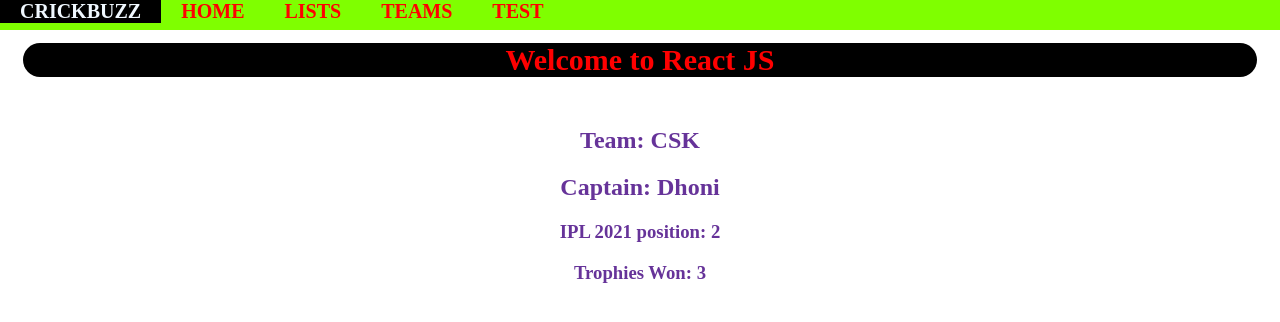
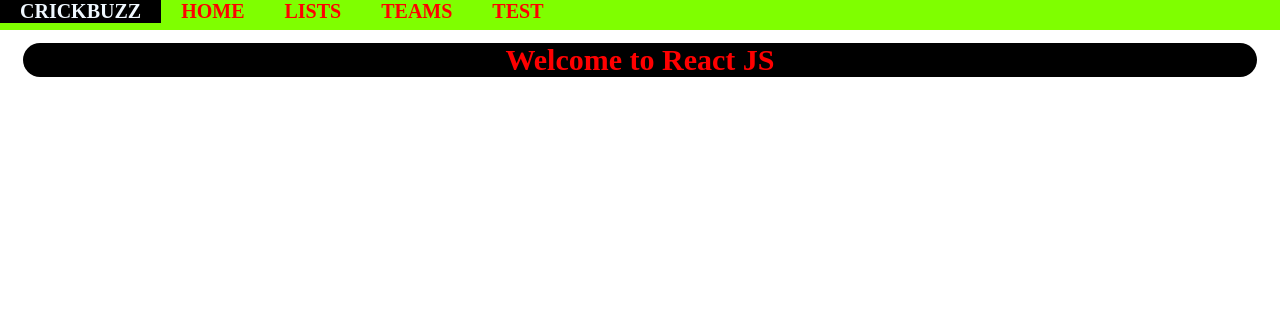
Before and after one commit to RhutvijChiplunkar/React-JS, a React (Create React App) app: page /list/1 in a window 1280 px wide. Shown: the top 322 px of the page. Built offline with nearby package versions, Linux system fonts and the light colour scheme; data requests are answered from the project's data file.

Commit message:
changes made

```diff
--- a/src/App.js
+++ b/src/App.js
@@ -30,17 +30,21 @@
           <div className="main-paths">
             <Switch>
                 <Route exact path="/teams">
-                    <Teams/>
+                  <Teams/>
                 </Route>
+
+                <Route  path="/teams/:id">
+                  <ListDetails/>
+                </Route>
+
                 <Route exact path="/list">
                     <ListsOp/>
                 </Route>
+
                 <Route exact path="/test">
                     <Test/>
                 </Route>
-                <Route path="/list/:id">
-                    <ListDetails/>
-                </Route>
+
             </Switch>
           </div>
 
```
